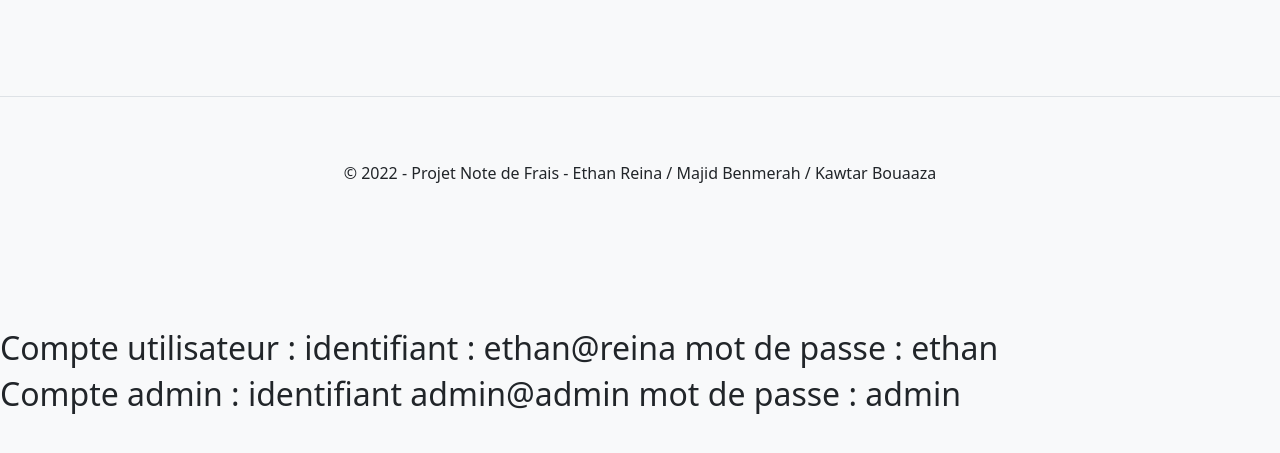
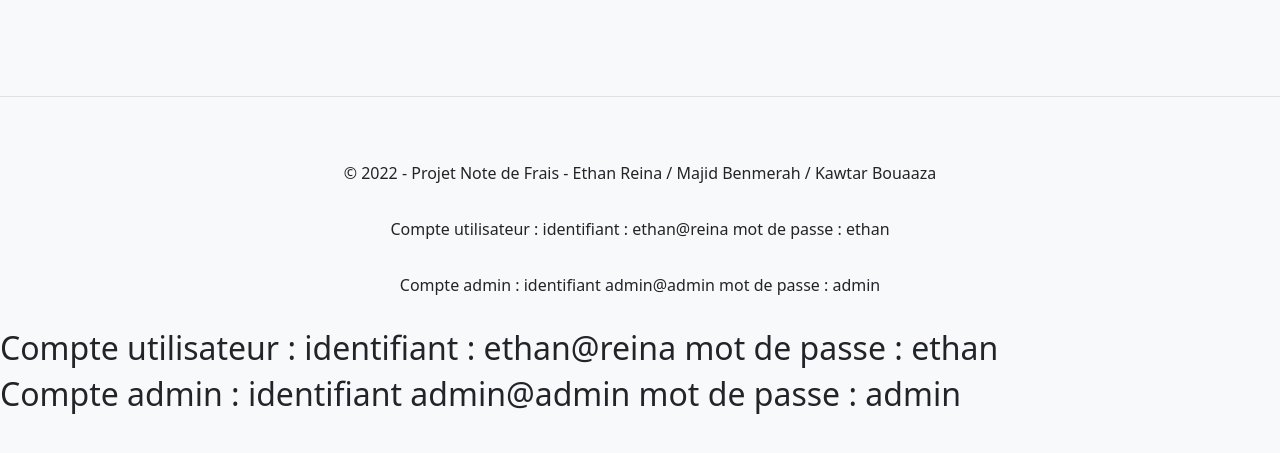
Before and after one commit to EthanReina/projet-bts-2, a PHP site: page / in a window 1280 px wide. Shown: the part 71-524 px from the top of the page. Run offline with PHP 8.4, Linux system fonts and the light colour scheme.

Commit message:
Update pied.php

```diff
--- a/vue/pied.php
+++ b/vue/pied.php
@@ -6,6 +6,9 @@
       <div class="row">
         <div class="col-12">
           <p class="text-center pt-3">© 2022 - Projet Note de Frais - Ethan Reina / Majid Benmerah / Kawtar Bouaaza</p>
+          <p class="text-center pt-3">Compte utilisateur : identifiant : ethan@reina mot de passe : ethan</p>
+          <p class="text-center pt-3">Compte admin : identifiant admin@admin mot de passe : admin</p>
+
         </div>
       </div>
     </div>
```
